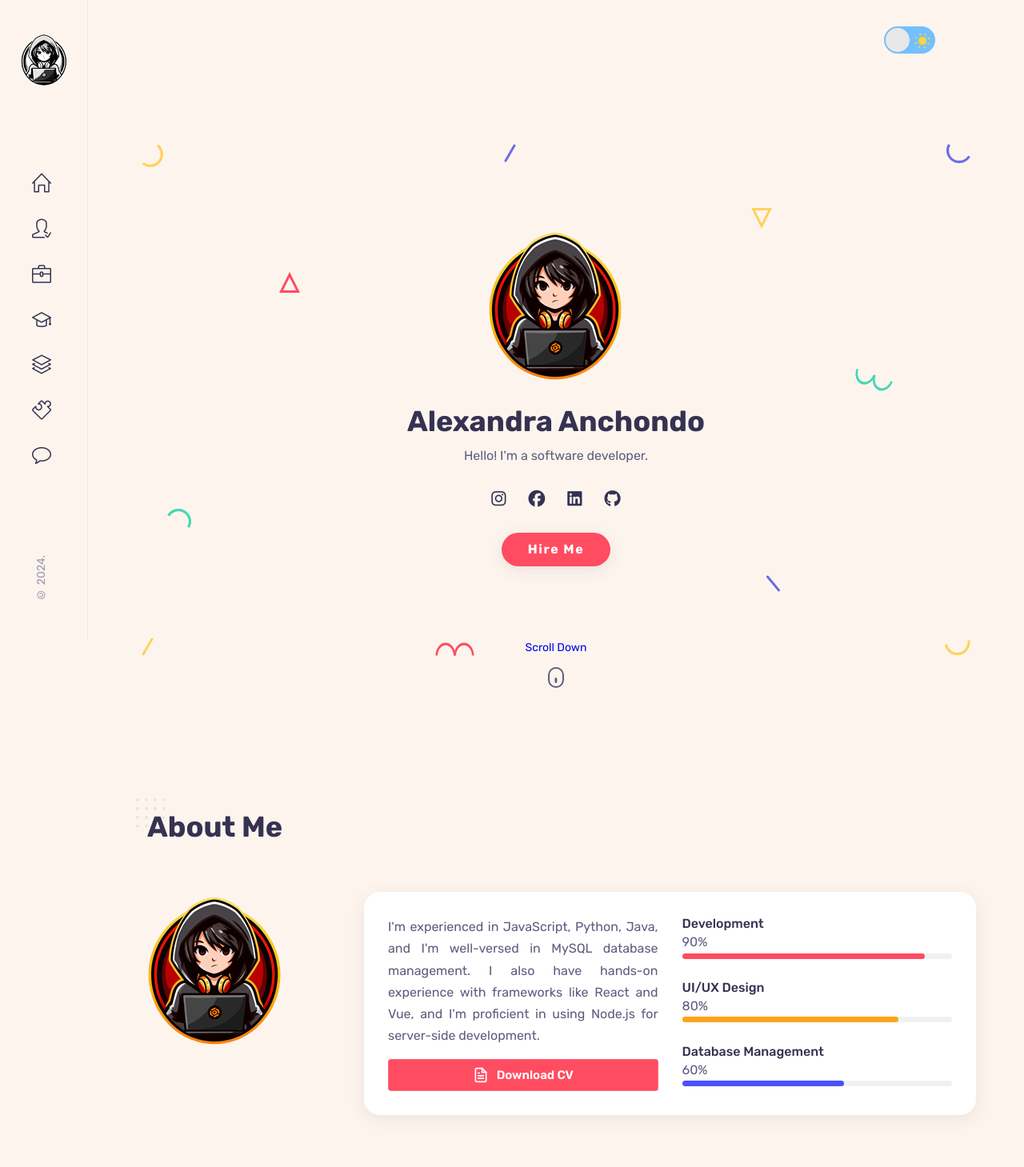
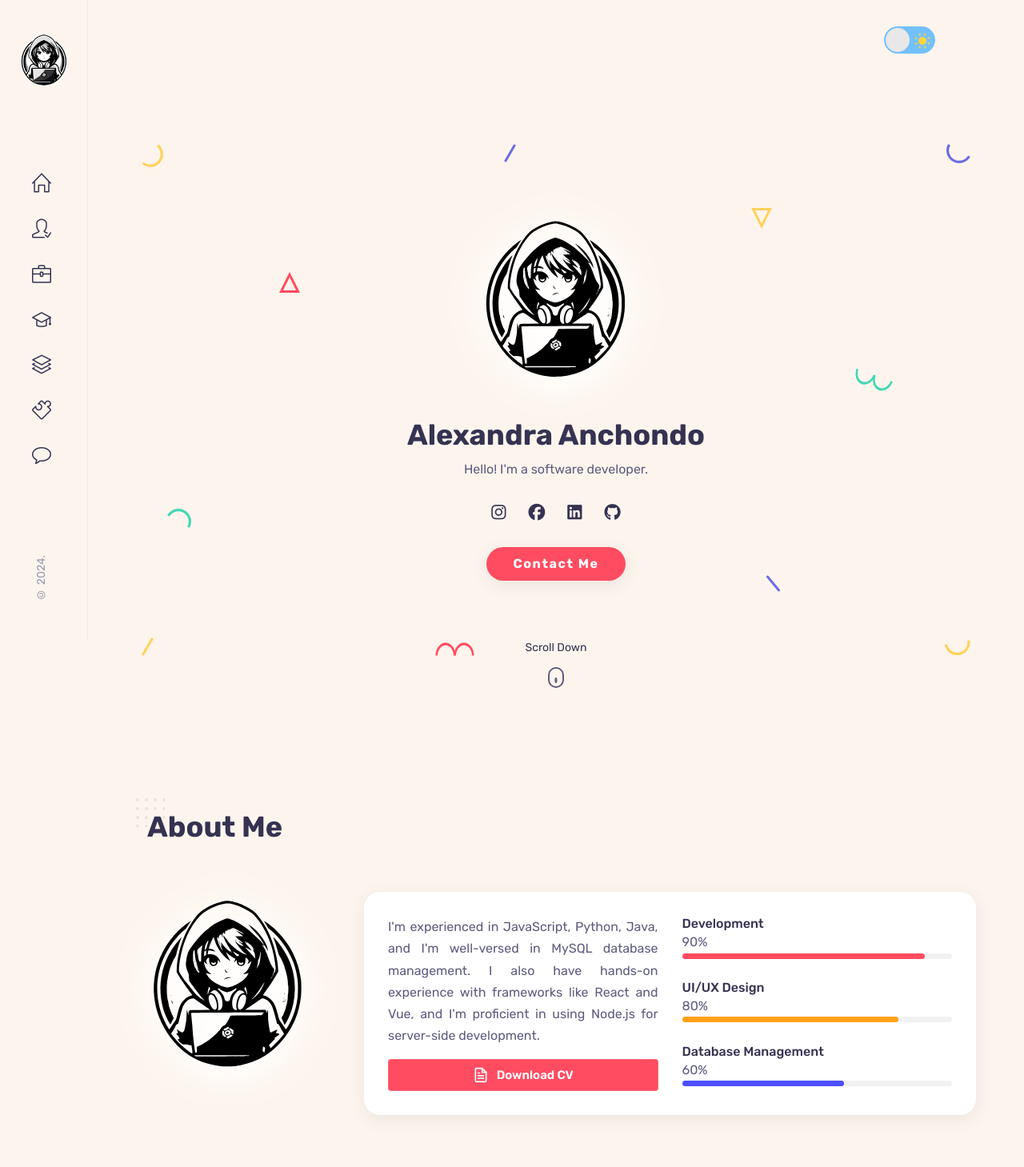
Before and after one commit to AlexandraAnchondo/Portfolio, a React (Create React App) app in the folder portfolio/: page / in a window 1280 px wide. Shown: the top 1459 px of the page at 80% size. Built offline with nearby package versions, Linux system fonts and the light colour scheme; the HTML template or start-up script is replaced by a standard one.

Commit message:
Update images and styles in About and Home components

```diff
--- a/portfolio/src/components/about/About.jsx
+++ b/portfolio/src/components/about/About.jsx
@@ -1,6 +1,6 @@
 import React from 'react';
 import "./about.css";
-import Me from '../../assets/logo_resized.png';
+import Me from "../../assets/alex.svg";
 import AboutBox from './AboutBox';
 import CV from '../../assets/alexandra-a-resume.pdf';
 
--- a/portfolio/src/components/about/about.css
+++ b/portfolio/src/components/about/about.css
@@ -75,6 +75,11 @@
 .database {
     width: 60%;
     background-color: #4c4fff;
+}
+
+.about__img {
+    width: 90%;
+    filter: drop-shadow(0 0 25px var(--img-shadow-2)) drop-shadow(0 0 25px var(--img-shadow-2));
 }
 
 .about__boxes {
--- a/portfolio/src/components/home/Home.jsx
+++ b/portfolio/src/components/home/Home.jsx
@@ -1,6 +1,6 @@
 import React from 'react';
 import "./home.css";
-import Me from "../../assets/logo_resized.png";
+import Me from "../../assets/alex.svg";
 import HeaderSocials from './HeaderSocials';
 import ScrollDown from './ScrollDown';
 import Shapes from './Shapes';
@@ -16,7 +16,7 @@ const Home = () => {
                 <HeaderSocials />
 
                 <a href="#contact" className="code__btn">
-                    <span>Hire Me</span>
+                    <span>Contact Me</span>
                 </a>
 
                 <ScrollDown />
--- a/portfolio/src/components/home/home.css
+++ b/portfolio/src/components/home/home.css
@@ -13,7 +13,16 @@
 }
 
 .home__img {
+    margin-bottom: 2.5rem;
+    width: 40%;
+    filter: drop-shadow(0 0 25px var(--img-shadow)) drop-shadow(0 0 25px var(--img-shadow));
+}
+
+.home__img__inverted {
     margin-bottom: 1.5rem;
+    width: 40%;
+    filter: drop-shadow(0 0 35px rgb(204, 59, 83)) drop-shadow(0 0 35px rgb(216, 109, 109));
+
 }
 
 .home__name {
@@ -48,6 +57,7 @@
 
 .home__scroll-name {
     font-size: var(--small-font-size);
+    color: var(--title-color);
 }
 
 .mouse {
--- a/portfolio/src/components/portfolio/Menu.jsx
+++ b/portfolio/src/components/portfolio/Menu.jsx
@@ -1,4 +1,4 @@
-import Work1 from "../../assets/work-1.svg";
+import Work1 from "../../assets/portfolio.png";
 import Work2 from "../../assets/work-2.svg";
 import Work3 from "../../assets/work-3.svg";
 import Work4 from "../../assets/work-4.svg";
@@ -9,39 +9,45 @@ const Menu = [
     {
         id: 1,
         image: Work1,
-        title: "Project Management Illustration",
+        title: "Portfolio Website",
         category: "Design",
+        url: 'https://alexandra-portfolio-cf21c.web.app/#home'
     },
-    {
-        id: 2,
-        image: Work2,
-        title: "Guest App Walkthrough Screens",
-        category: "Art",
-    },
-    {
-        id: 3,
-        image: Work3,
-        title: "Delivery App Wireframe",
-        category: "Branding",
-    },
-    {
-        id: 4,
-        image: Work4,
-        title: "Onboarding Motivation",
-        category: "Design",
-    },
-    {
-        id: 5,
-        image: Work5,
-        title: "iMac Mockup Design",
-        category: "Creative",
-    },
-    {
-        id: 6,
-        image: Work6,
-        title: "Game Store App Concept",
-        category: "Art",
-    },
+    // {
+    //     id: 2,
+    //     image: Work2,
+    //     title: "Guest App Walkthrough Screens",
+    //     category: "Art",
+    //     url: 'https://alexandra-portfolio-cf21c.web.app/#home'
+    // },
+    // {
+    //     id: 3,
+    //     image: Work3,
+    //     title: "Delivery App Wireframe",
+    //     category: "Branding",
+    //     url: 'https://alexandra-portfolio-cf21c.web.app/#home'
+    // },
+    // {
+    //     id: 4,
+    //     image: Work4,
+    //     title: "Onboarding Motivation",
+    //     category: "Design",
+    //     url: 'https://alexandra-portfolio-cf21c.web.app/#home'
+    // },
+    // {
+    //     id: 5,
+    //     image: Work5,
+    //     title: "iMac Mockup Design",
+    //     category: "Creative",
+    //     url: 'https://alexandra-portfolio-cf21c.web.app/#home'
+    // },
+    // {
+    //     id: 6,
+    //     image: Work6,
+    //     title: "Game Store App Concept",
+    //     category: "Art",
+    //     url: 'https://alexandra-portfolio-cf21c.web.app/#home'
+    // },
 ];
 
 export default Menu;
--- a/portfolio/src/components/portfolio/Portfolio.jsx
+++ b/portfolio/src/components/portfolio/Portfolio.jsx
@@ -16,17 +16,17 @@ const Portfolio = () => {
         <section className="work container section" id="portfolio">
             <h2 className="section__title">Recent Works</h2>
 
-            <div className="work__filters">
+            {/* <div className="work__filters">
                 <span className="work__item" onClick={() => setItems(Menu)}>Everything</span>
                 <span className="work__item" onClick={() => filterItem("Creative")}>Creative</span>
                 <span className="work__item" onClick={() => filterItem("Art")}>Art</span>
                 <span className="work__item" onClick={() => filterItem("Design")}>Design</span>
                 <span className="work__item" onClick={() => filterItem("Branding")}>Branding</span>
-            </div>
+            </div> */}
 
             <div className="work__container grid">
                 {items.map((item) => {
-                    const {id, image, title, category} = item;
+                    const {id, image, title, category, url} = item;
                     return (
                         <div className="work__card" key={id}>
                             <div className="work__thumbnail">
@@ -36,7 +36,7 @@ const Portfolio = () => {
 
                             <span className="work__category">{category}</span>
                             <h3 className="work__title">{title}</h3>
-                            <a href="#" className="work__button">
+                            <a href={url} className="work__button">
                                 <i className="icon-link work__button-icon"></i>
                             </a>
                         </div>
--- a/portfolio/src/index.css
+++ b/portfolio/src/index.css
@@ -15,6 +15,8 @@
   --service-color2: hsl(61, 86%, 61%);
   --service-color3: hsl(0, 88%, 66%);
   --container-color: #fff;
+  --img-shadow: hsl(0, 0%, 100%);
+  --img-shadow-2: hsl(0, 0%, 100%);
 
   /*-----------------Font and typography-----------------*/
   /* .5rem = 8px, 1rem = 16px, 1.5rem = 24px, 2rem = 32px */
@@ -191,4 +193,6 @@ img {
   --service-color2: hsl(61, 86%, 61%);
   --service-color3: hsl(0, 88%, 66%);
   --container-color: #434281;
+  --img-shadow: hsl(353, 100%, 65%);
+  --img-shadow-2: hsl(246, 68%, 70%);
 }
```
Also changed, not shown: portfolio/src/assets/alex.svg (added), portfolio/src/assets/portfolio.png (added).
